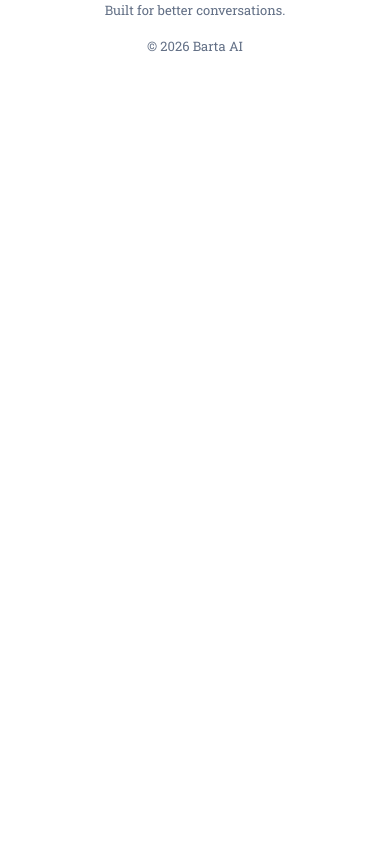
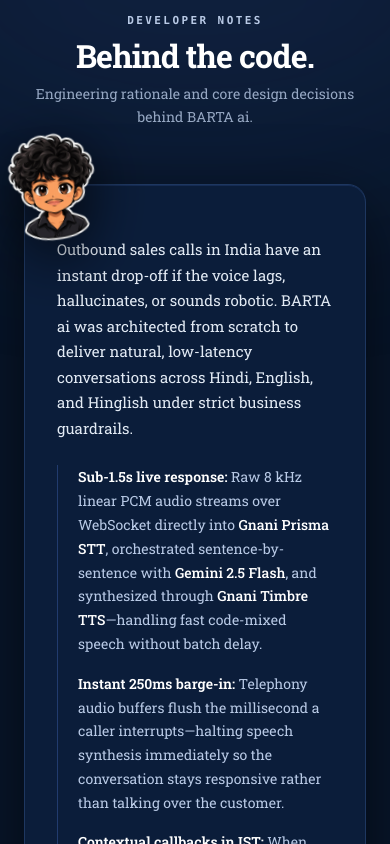
Before and after one commit to may1102-1909/BARTA-AI, a Next.js app in the folder frontend/: page / in a window 390 px wide. Shown: the part 4100-4944 px from the top of the page. Before the commit the page ends 4192 px from the top, so only its background shows below. Built offline with nearby package versions, Linux system fonts and the light colour scheme.

Commit message:
feat(ui): add minimal developer notes section with interactive sticker and architectural rationale

```diff
--- a/frontend/src/app/page.tsx
+++ b/frontend/src/app/page.tsx
@@ -2,6 +2,7 @@
 
 import React from "react";
 import Link from "next/link";
+import DeveloperNotes from "@/components/DeveloperNotes";
 import {
   AudioLines,
   ArrowRight,
@@ -75,6 +76,12 @@ export default function LandingPage() {
               className="transition-colors hover:text-[#0B1D3A]"
             >
               How it works
+            </a>
+            <a
+              href="#developer-notes"
+              className="transition-colors hover:text-[#0B1D3A]"
+            >
+              Developer Notes
             </a>
             <a
               href="https://github.com/may1102-1909/BARTA-AI"
@@ -368,7 +375,10 @@ export default function LandingPage() {
         </div>
       </section>
 
-      {/* 7. FOOTER */}
+      {/* 7. DEVELOPER NOTES */}
+      <DeveloperNotes />
+
+      {/* 8. FOOTER */}
       <footer className="w-full border-t border-[#DFE5EE] bg-white py-[36px]">
         <div className="mx-auto flex max-w-[1080px] flex-col sm:flex-row items-center justify-between gap-4 px-6 sm:px-[60px] text-[13px] text-[#637086]">
           {/* Brand */}
--- /dev/null
+++ b/frontend/src/components/DeveloperNotes.tsx
@@ -0,0 +1,195 @@
+"use client";
+
+import React, { useState } from "react";
+import Image from "next/image";
+
+export default function DeveloperNotes() {
+  const [isHovered, setIsHovered] = useState(false);
+  const [mousePos, setMousePos] = useState({ x: 0, y: 0 });
+
+  const handleMouseMove = (e: React.MouseEvent) => {
+    setIsHovered(true);
+    setMousePos({ x: e.clientX, y: e.clientY });
+  };
+
+  const handleMouseLeave = () => {
+    setIsHovered(false);
+  };
+
+  const isNearRightEdge =
+    typeof window !== "undefined" && mousePos.x > window.innerWidth - 180;
+
+  return (
+    <section
+      id="developer-notes"
+      className="relative w-full bg-[#08162B] py-[90px] text-white overflow-hidden selection:bg-[#4169BC] selection:text-white"
+    >
+      {/* Background subtle ambient glow */}
+      <div className="pointer-events-none absolute -top-32 left-1/2 h-[340px] w-[640px] -translate-x-1/2 rounded-full bg-[#4169BC]/15 blur-[120px]" />
+      <div className="pointer-events-none absolute -bottom-32 right-1/4 h-[280px] w-[460px] rounded-full bg-[#0B1D3A]/60 blur-[130px]" />
+
+      <div className="relative mx-auto max-w-[1080px] px-6 sm:px-[60px]">
+        {/* Section Header */}
+        <div className="mx-auto max-w-[620px] text-center space-y-2 mb-14 sm:mb-16">
+          <div className="inline-flex items-center gap-2">
+            <span className="font-mono text-[11px] font-semibold uppercase tracking-[0.22em] text-[#B9CAE6]">
+              DEVELOPER NOTES
+            </span>
+          </div>
+
+          <h2 className="text-[32px] sm:text-[40px] font-bold tracking-tight text-white leading-[1.15]">
+            Behind the code.
+          </h2>
+
+          <p className="text-[14px] sm:text-[15px] leading-relaxed text-[#B9CAE6]/80 max-w-[540px] mx-auto">
+            Engineering rationale and core design decisions behind BARTA ai.
+          </p>
+        </div>
+
+        {/* Floating Cursor Pill Bubble (tracks cursor on hover) */}
+        {isHovered && (
+          <div
+            style={{
+              position: "fixed",
+              left: isNearRightEdge ? mousePos.x - 170 : mousePos.x + 14,
+              top: mousePos.y - 14,
+              pointerEvents: "none",
+              zIndex: 999999,
+              background: "#4169BC",
+              color: "#FFFFFF",
+              borderRadius: 9999,
+              padding: "6px 14px",
+              fontSize: 12,
+              fontWeight: 700,
+              letterSpacing: "-0.01em",
+              fontFamily:
+                'ui-sans-serif, system-ui, -apple-system, BlinkMacSystemFont, "Segoe UI", Roboto, sans-serif',
+              display: "inline-flex",
+              alignItems: "center",
+              gap: 6,
+              boxShadow:
+                "0 10px 28px rgba(0, 0, 0, 0.45), 0 2px 10px rgba(65, 105, 188, 0.5)",
+              border: "1px solid rgba(185, 202, 230, 0.35)",
+              transform: "translate3d(0, 0, 0)",
+              whiteSpace: "nowrap",
+              userSelect: "none",
+              transition: "opacity 0.1s ease",
+            }}
+          >
+            <svg
+              width="13"
+              height="13"
+              viewBox="0 0 24 24"
+              fill="currentColor"
+              style={{ flexShrink: 0 }}
+            >
+              <path d="M12 0C5.37 0 0 5.37 0 12c0 5.31 3.435 9.795 8.205 11.385.6.105.825-.255.825-.57 0-.285-.015-1.23-.015-2.235-3.015.555-3.795-.735-4.035-1.41-.135-.345-.72-1.41-1.23-1.695-.42-.225-1.02-.78-.015-.795.945-.015 1.62.87 1.845 1.23 1.08 1.815 2.805 1.305 3.495.99.105-.78.42-1.305.765-1.605-2.67-.3-5.46-1.335-5.46-5.925 0-1.305.465-2.385 1.23-3.225-.12-.3-.54-1.53.12-3.18 0 0 1.005-.315 3.3 1.23.96-.27 1.98-.405 3-.405s2.04.135 3 .405c2.295-1.56 3.3-1.23 3.3-1.23.66 1.65.24 2.88.12 3.18.765.84 1.23 1.905 1.23 3.225 0 4.605-2.805 5.625-5.475 5.925.435.375.81 1.095.81 2.22 0 1.605-.015 2.895-.015 3.3 0 .315.225.69.825.57A12.02 12.02 0 0024 12c0-6.63-5.37-12-12-12z" />
+            </svg>
+            <span className="font-mono">may1102-1909</span>
+            <span
+              style={{
+                fontSize: 13,
+                fontWeight: 800,
+                transform: "translateY(-0.5px)",
+              }}
+            >
+              ↗
+            </span>
+          </div>
+        )}
+
+        {/* Main Minimal Card */}
+        <div
+          className="relative mx-auto"
+          style={{
+            maxWidth: 720,
+            margin: "36px auto 0",
+            position: "relative",
+            background: "#0B1D3A",
+            border: "1px solid #1E3760",
+            borderRadius: "18px 18px 36px 36px",
+            boxShadow:
+              "0 24px 70px rgba(0, 0, 0, 0.6), inset 0 1px 0 rgba(65, 105, 188, 0.2)",
+            padding: "44px 32px 40px",
+          }}
+        >
+          {/* THE SINGLE STICKER AT FULL TOP-LEFT CORNER */}
+          <a
+            href="https://github.com/may1102-1909"
+            target="_blank"
+            rel="noopener noreferrer"
+            aria-label="GitHub Profile - may1102-1909"
+            onMouseEnter={handleMouseMove}
+            onMouseMove={handleMouseMove}
+            onMouseLeave={handleMouseLeave}
+            className="group"
+            style={{
+              position: "absolute",
+              top: -52,
+              left: -26,
+              width: 108,
+              height: 108,
+              zIndex: 30,
+              cursor: "pointer",
+              textDecoration: "none",
+              display: "block",
+              outline: "none",
+            }}
+          >
+            <div
+              style={{
+                width: "100%",
+                height: "100%",
+                position: "relative",
+                transform: isHovered
+                  ? "rotate(-3deg) scale(1.12)"
+                  : "rotate(-7deg) scale(1)",
+                filter: isHovered
+                  ? "drop-shadow(0 0 22px rgba(65, 105, 188, 0.75)) drop-shadow(0 16px 32px rgba(0, 0, 0, 0.85))"
+                  : "drop-shadow(0 14px 28px rgba(0, 0, 0, 0.75))",
+                transition:
+                  "transform 0.25s cubic-bezier(0.34, 1.56, 0.64, 1), filter 0.25s ease",
+                userSelect: "none",
+              }}
+            >
+              <Image
+                src="/dev-sticker.png"
+                alt="may1102-1909"
+                fill
+                sizes="108px"
+                className="object-contain"
+                priority
+                draggable={false}
+              />
+            </div>
+          </a>
+
+          {/* Clean Minimal Body Copy matching BARTA's Apple-inspired aesthetic */}
+          <div className="space-y-6 pt-2">
+            <p className="text-[15px] sm:text-[16px] leading-[1.7] text-[#E2EAF4]">
+              Outbound sales calls in India have an instant drop-off if the voice lags, hallucinates, or sounds robotic. BARTA ai was architected from scratch to deliver natural, low-latency conversations across Hindi, English, and Hinglish under strict business guardrails.
+            </p>
+
+            <div className="space-y-4 border-l border-[#4169BC]/40 pl-5 text-[14px] leading-[1.7] text-[#B9CAE6]">
+              <p>
+                <strong className="text-white font-semibold">Sub-1.5s live response:</strong> Raw 8 kHz linear PCM audio streams over WebSocket directly into <strong className="text-white font-medium">Gnani Prisma STT</strong>, orchestrated sentence-by-sentence with <strong className="text-white font-medium">Gemini 2.5 Flash</strong>, and synthesized through <strong className="text-white font-medium">Gnani Timbre TTS</strong>—handling fast code-mixed speech without batch delay.
+              </p>
+
+              <p>
+                <strong className="text-white font-semibold">Instant 250ms barge-in:</strong> Telephony audio buffers flush the millisecond a caller interrupts—halting speech synthesis immediately so the conversation stays responsive rather than talking over the customer.
+              </p>
+
+              <p>
+                <strong className="text-white font-semibold">Contextual callbacks in IST:</strong> When leads ask to talk later, BARTA logs the conversation summary, respects regulatory calling hours, and re-dials at the promised time with full prior context intact.
+              </p>
+
+              <p>
+                <strong className="text-white font-semibold">Frictionless closure:</strong> Instead of collecting payments over cold voice calls, BARTA triggers <code className="text-[#E2EAF4] bg-[#122444] px-1.5 py-0.5 rounded text-[12px] border border-[#4169BC]/30">confirm_order</code> mid-call to dispatch single-use 72-hour fulfillment tokens via WhatsApp and email, updating orders on the dashboard in real time.
+              </p>
+            </div>
+          </div>
+        </div>
+      </div>
+    </section>
+  );
+}
```
Also changed, not shown: frontend/public/dev-sticker.png (added), 1 other file (tests, documents, lock files or other folders).
